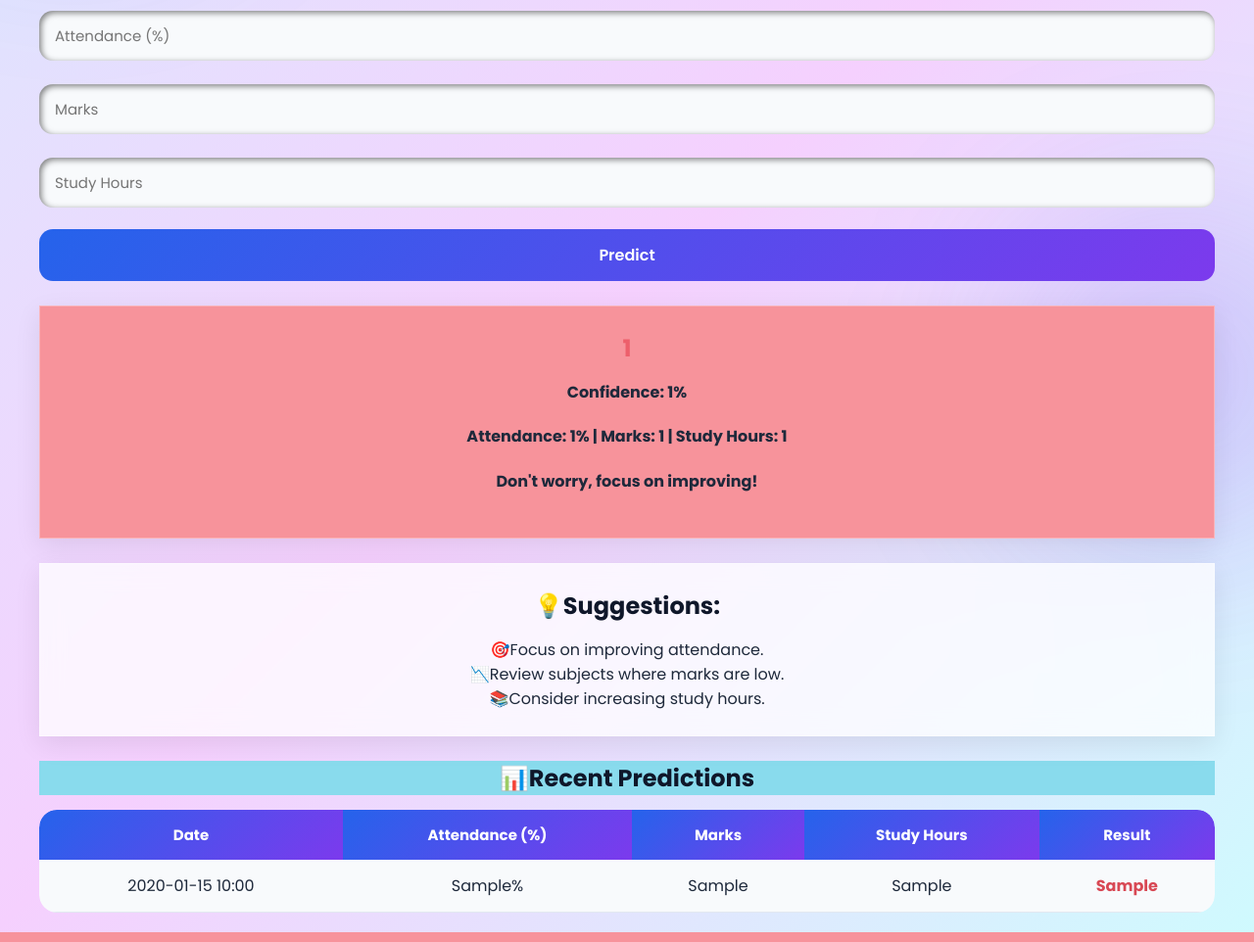
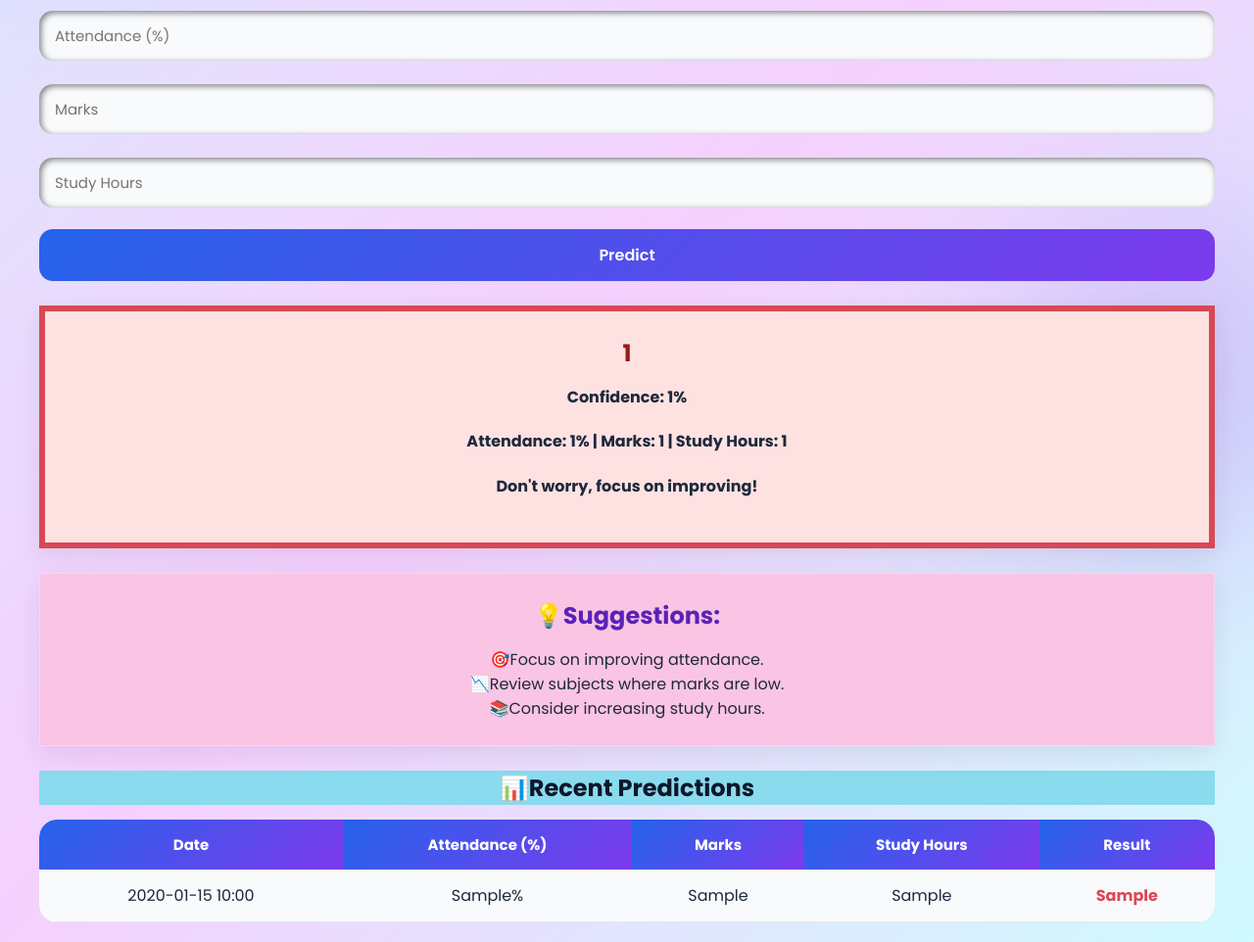
Before and after one commit to Gunjan750/acadiq, a PHP site: page /predict.php in a window 1280 px wide. Shown: the part 339-1301 px from the top of the page at 98% size. Run offline with PHP 8.4, Linux system fonts and the light colour scheme; the visitor is signed in with stand-in values (Sample User, id 1); tables that the repository leaves empty or names only in its code hold one stand-in row (values such as "Sample post").

Commit message:
Visual improvement

```diff
--- a/predict.php
+++ b/predict.php
@@ -119,11 +119,15 @@
     <!-- Display result -->
     <?php if (!empty($res)) { ?>
         <?php
-        $color = ($res == 'Pass') ? '#39bd58' : '#ed5f6b';
+        $color = ($res == 'Pass') ? '#166534' : '#991b1b';
         $message = ($res == 'Pass') ? "Great job! Keep it up!" : "Don't worry, focus on improving!";
-        $colour = ($res == 'Pass') ? '#7bd590' : '#f7939b';
+        $colour = ($res == 'Pass') ? '#dcfce7' : '#fee2e2';
+        $color1 = ($res == 'Pass') ?'#1e3a8a' : '#5b21b6';
+        $border1 = ($res == 'Pass') ? '#f5eaf6' : '#fac4e5';
+        $border = ($res == 'Pass') ? '6px solid #22c55e' : '6px solid #d84854';
+
         ?>
-        <div class="card" style="background-color: <?php echo $colour; ?>;">
+        <div class="card" style="background-color: <?php echo $colour; ?>; border: <?php echo $border; ?>;">
             <h2 style="color: <?php echo $color; ?>;"><?php echo $res; ?></h2>
             <p style="text-align: center;"><strong>Confidence: </strong><?php echo $prob; ?>%</p>
 
@@ -140,8 +144,8 @@
             <p><?php echo $message; ?></p>
         </div>
 
-        <div class="card">
-            <h3>💡Suggestions:</h3>
+        <div class="card" style="background-color: <?php echo $border1; ?>;">
+            <h3 style="color: <?php echo $color1; ?>;">💡Suggestions:</h3>
             <ul>
                 <?php
                 if ($res == 'Pass') {
```
